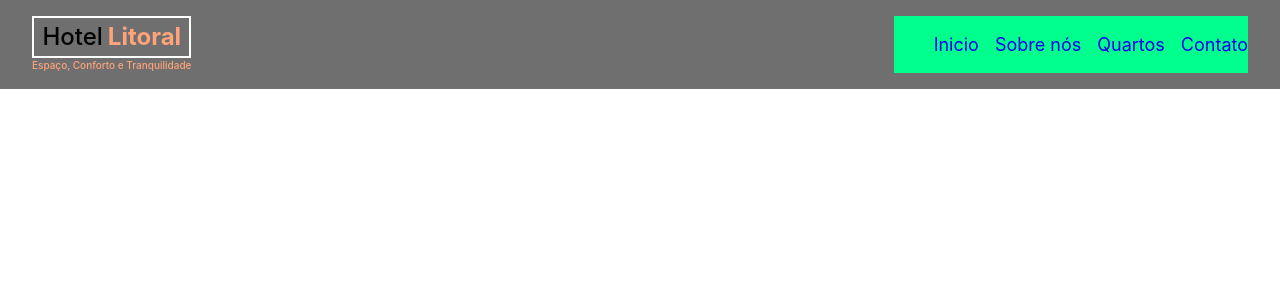
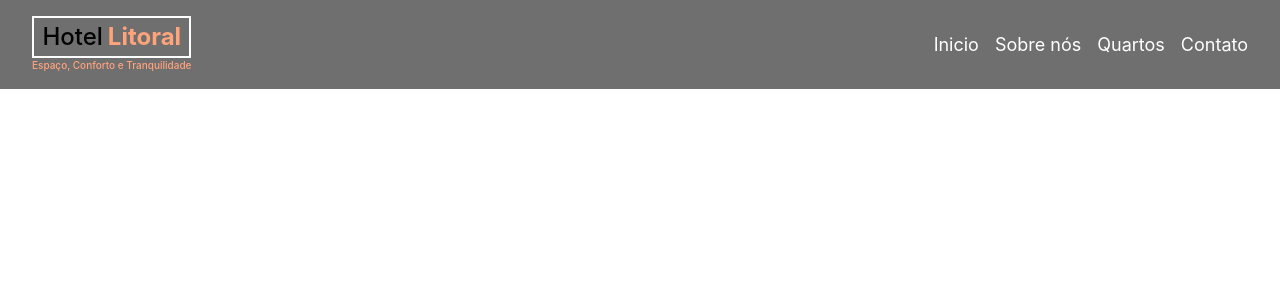
Before and after one commit to dev-lfchamorro/hotel-litoral, a React (Create React App) app: page / in a window 1280 px wide. Shown: the top 300 px of the page. Built offline with nearby package versions, Linux system fonts and the light colour scheme.

Commit message:
Fix to add active color for the option menu, was implemented

```diff
--- a/src/navigation/NavBar/index.tsx
+++ b/src/navigation/NavBar/index.tsx
@@ -1,23 +1,41 @@
 import React from "react";
-import { Link } from "react-router-dom";
+import { NavLink, NavLinkProps } from "react-router-dom";
 import { paths } from "../../constants";
 import "./styles.scss";
+
+interface CustomNavLinkProps extends NavLinkProps {
+  activeClassName?: string;
+}
+
+// This component is to fix the type error with TypeScript about the activeClassName property
+const CustomNavLink: React.FC<CustomNavLinkProps> = ({
+  to,
+  children,
+  activeClassName,
+  ...rest
+}) => {
+  return (
+    <NavLink to={to} className={activeClassName} {...rest}>
+      {children}
+    </NavLink>
+  );
+};
 
 const NavBar: React.FC = () => {
   return (
     <nav className="nav-container">
       <ul className="nav-list">
         <li>
-          <Link to={paths.home}>Inicio</Link>
+          <CustomNavLink to={paths.home}>Inicio</CustomNavLink>
         </li>
         <li>
-          <Link to={paths.aboutUs}>Sobre nós</Link>
+          <CustomNavLink to={paths.aboutUs}>Sobre nós</CustomNavLink>
         </li>
         <li>
-          <Link to={paths.rooms}>Quartos</Link>
+          <CustomNavLink to={paths.rooms}>Quartos</CustomNavLink>
         </li>
         <li>
-          <Link to={paths.contact}>Contato</Link>
+          <CustomNavLink to={paths.contact}>Contato</CustomNavLink>
         </li>
       </ul>
     </nav>
--- a/src/navigation/NavBar/styles.scss
+++ b/src/navigation/NavBar/styles.scss
@@ -1,10 +1,21 @@
 @import "../../assets/css/colors.scss";
 
 .nav-container {
-  background-color: rgb(0, 255, 140);
-
   .nav-list {
     display: flex;
     gap: 1rem;
+
+    a {
+      color: $color-sextary;
+      transition: color 0.3s ease;
+
+      &:hover,
+      &.active,
+      &[href="/"],
+      &[href="/*"] {
+        color: $color-primary;
+        font-weight: 400;
+      }
+    }
   }
 }
--- a/src/types/routes-config.ts
+++ b/src/types/routes-config.ts
@@ -1,7 +1,5 @@
-import { paths } from "../constants/paths";
-
 export type RoutesConfig = {
-  path: (typeof paths)[keyof typeof paths];
+  path: string;
   component: React.ComponentType<any>;
   exact?: boolean;
 };
```
